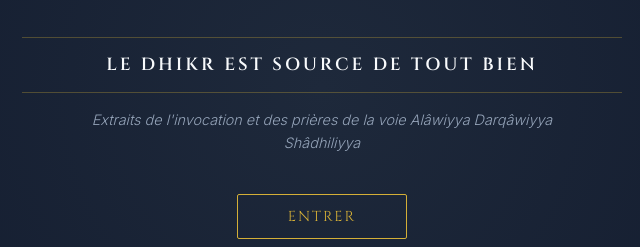
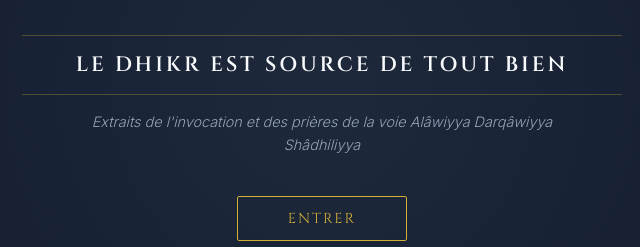
Before and after one commit to ConscienceEtPresence/AISADHIKR, a plain HTML site: page index.html in a window 1280 px wide. Shown: the part 312-559 px from the top of the page, without its empty margins (318-958 px from the left). Drawn offline with Linux system fonts and the light colour scheme.

Commit message:
Increase font size for title and fix HTML closing tag

```diff
--- a/index.html
+++ b/index.html
@@ -85,7 +85,7 @@
 
     .fr-title {
   font-family: var(--font-title);
-  font-size: 1.1rem; /* On l'augmente un petit peu pour plus de présence */
+  font-size: 1.3rem; /* Taille augmentée pour plus de visibilité */
   text-transform: uppercase;
   letter-spacing: 3px;
   color: var(--text-main);
```
